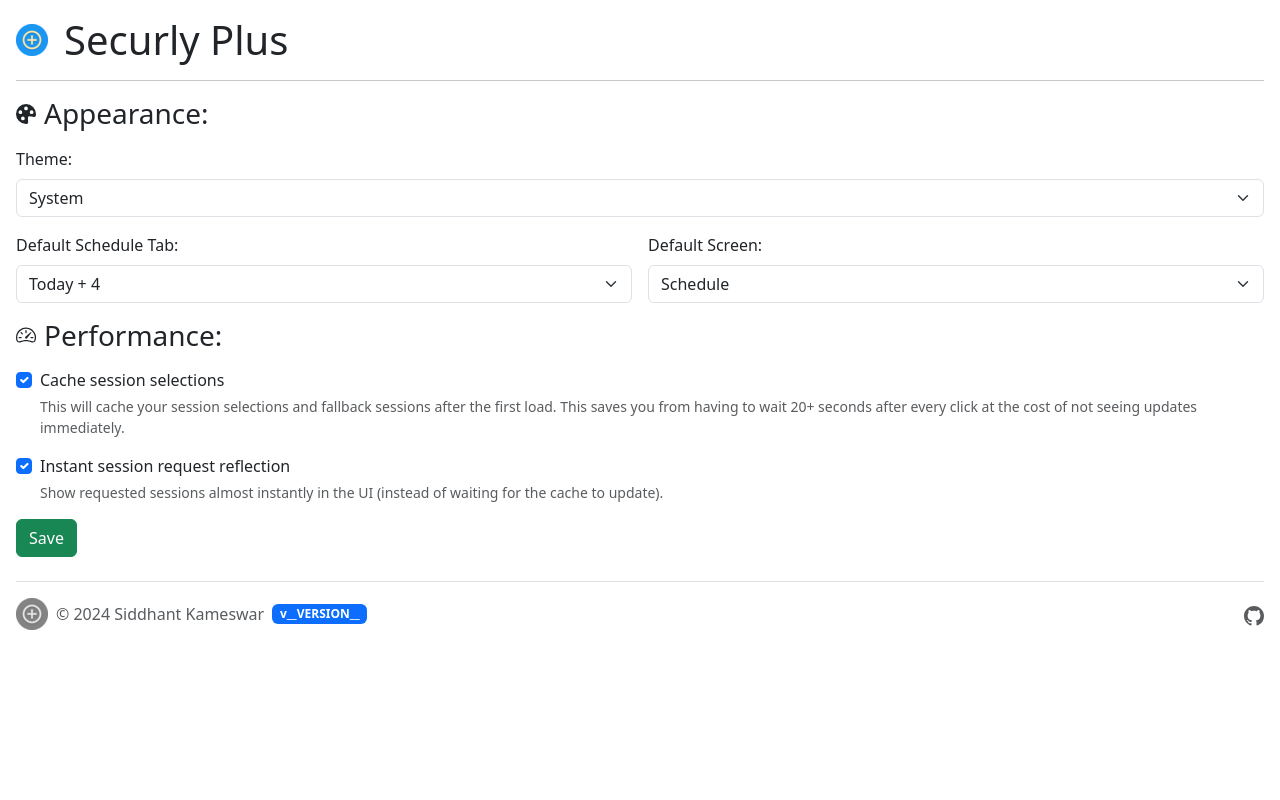
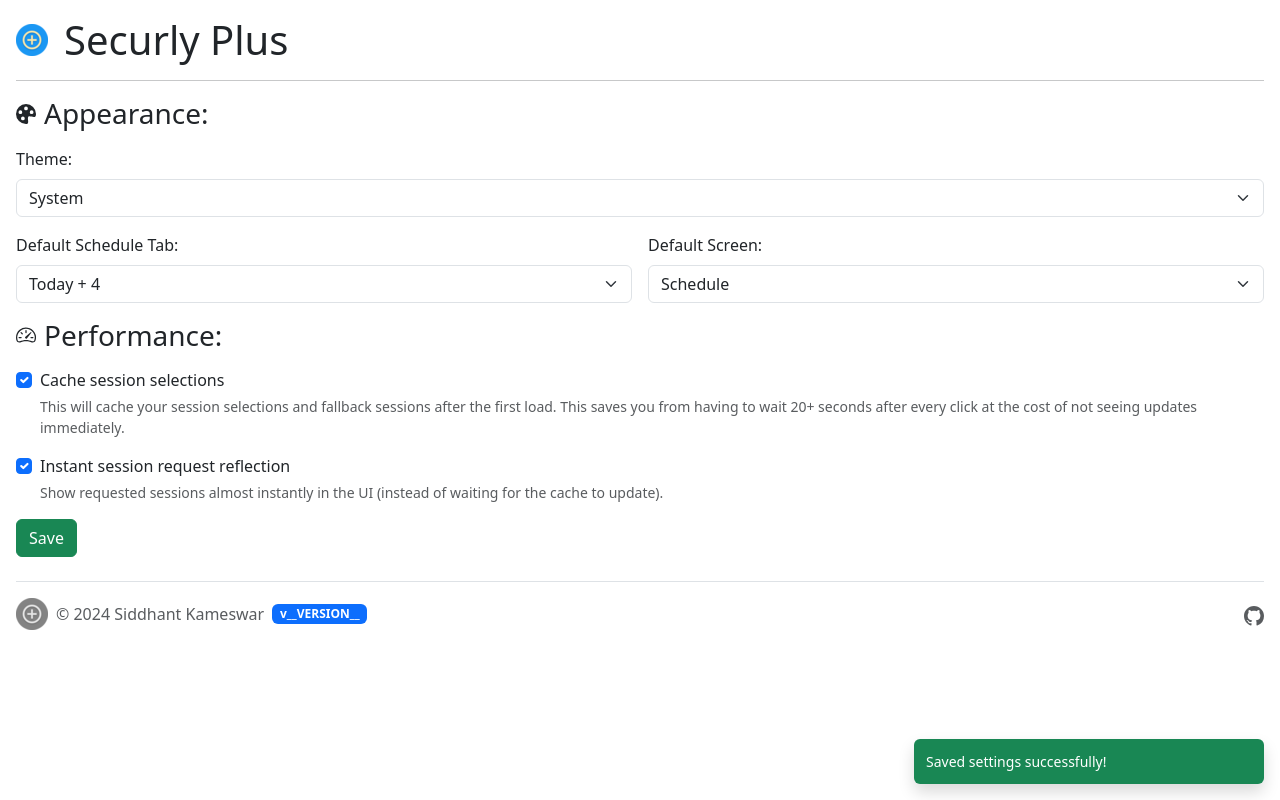
Before and after one commit to grimsteel/securly-plus, a browser extension: page src/options/options.html in a window 1280 px wide. Both pictures are taken after a click on the button "Save". Drawn offline with Linux system fonts and the light colour scheme.

Commit message:
add toast to options page

```diff
--- a/src/options/options.html
+++ b/src/options/options.html
@@ -112,6 +112,16 @@
       </ul>
     </footer>
 
+    <div class="bottom-0 end-0 position-fixed p-3">
+      <div class="toast align-items-center text-bg-success border-0" role="alert" aria-live="assertive" aria-atomic="true" id="toast-saved-successfully">
+        <div class="d-flex">
+          <div class="toast-body">
+            Saved settings successfully!
+          </div>
+        </div>
+      </div>
+    </div>
+
     <script src="options.js"></script>
   </body>
 </html>
--- a/src/options/options.js
+++ b/src/options/options.js
@@ -4,6 +4,7 @@
 //const checkForceSearch = document.getElementById("check-force-search");
 const checkSessionCaching = document.getElementById("check-session-caching");
 const checkInstantRequests = document.getElementById("check-instant-requests");
+const toastSavedSuccesfully = document.getElementById("toast-saved-successfully");
 const btnSave = document.getElementById("btn-save");
 
 chrome.storage.local.get({
@@ -31,6 +32,10 @@
     sessionCaching: checkSessionCaching.checked,
     instantRequests: checkInstantRequests.checked
   });
+
+  // show a success toast
+  toastSavedSuccesfully.classList.add("show");
+  setTimeout(() => toastSavedSuccesfully.classList.remove("show"), 3000);
 });
 
 if (window.matchMedia("(prefers-color-scheme: dark)").matches) {
```
